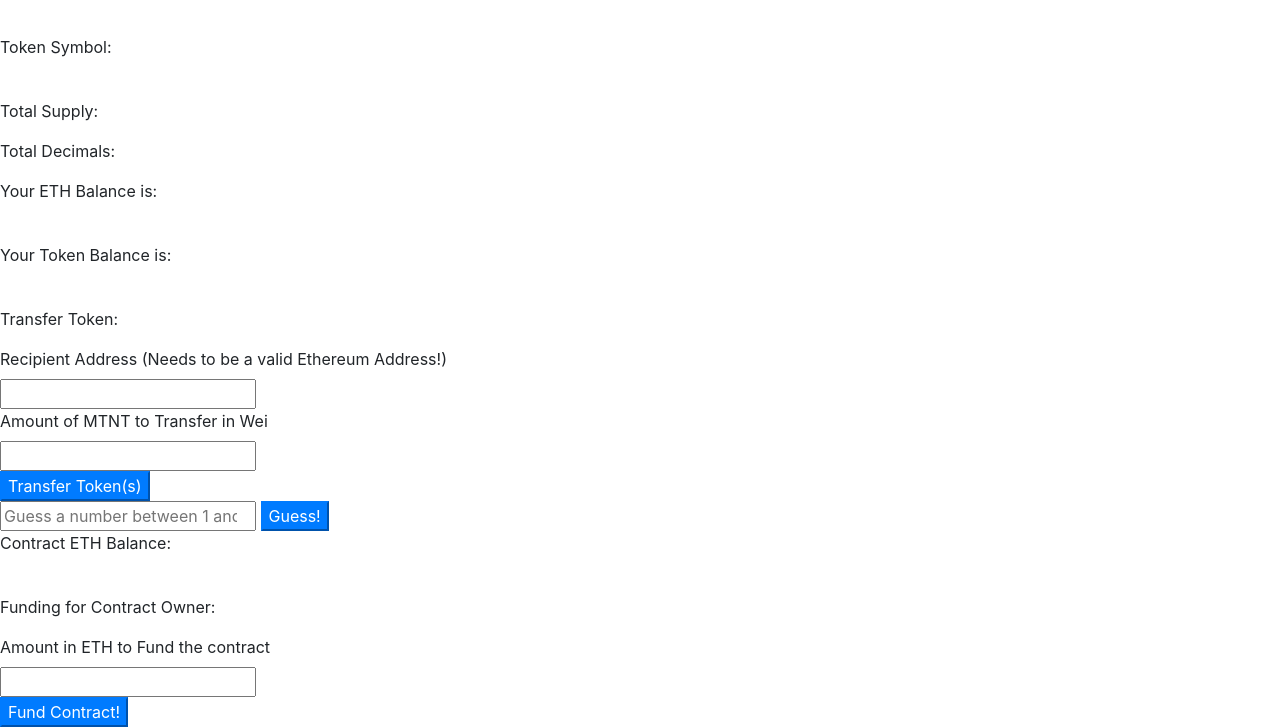
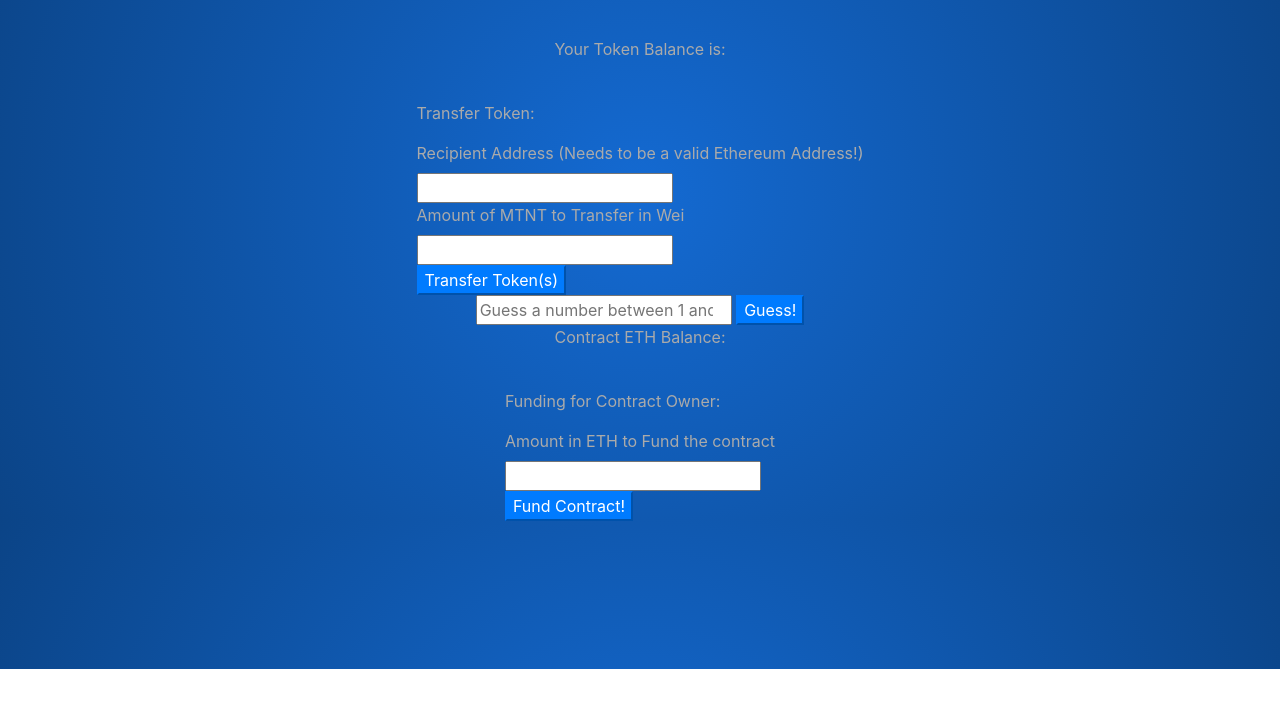
Before and after one commit to thomasender/erc20TestToken, a website: page frontend/index.html in a window 1280 px wide. Shown: the part 131-858 px from the top of the page. After the commit the page ends 800 px from the top, so only its background shows below. Drawn offline with nearby package versions, Linux system fonts and the light colour scheme.

Commit message:
start css design

```diff
--- a/frontend/index.html
+++ b/frontend/index.html
@@ -4,13 +4,13 @@
     <meta charset="UTF-8">
     <meta http-equiv="X-UA-Compatible" content="IE=edge">
     <meta name="viewport" content="width=device-width, initial-scale=1.0">
-    <link rel="stylesheet" href="style.css" />
+
     <script src="https://code.jquery.com/jquery-3.4.1.min.js"
       integrity="sha256-CSXorXvZcTkaix6Yvo6HppcZGetbYMGWSFlBw8HfCJo="
       crossorigin="anonymous"></script>
       <script src="https://stackpath.bootstrapcdn.com/bootstrap/4.4.1/js/bootstrap.min.js" integrity="sha384-wfSDF2E50Y2D1uUdj0O3uMBJnjuUD4Ih7YwaYd1iqfktj0Uod8GCExl3Og8ifwB6" crossorigin="anonymous"></script>
     <link rel="stylesheet" href="https://stackpath.bootstrapcdn.com/bootstrap/4.4.1/css/bootstrap.min.css" integrity="sha384-Vkoo8x4CGsO3+Hhxv8T/Q5PaXtkKtu6ug5TOeNV6gBiFeWPGFN9MuhOf23Q9Ifjh" crossorigin="anonymous">
-
+    <link rel="stylesheet" href="style.css" />
     <script src="web3.min.js"></script>
     <script src="abi.js"></script>
     <script src="main.js"></script>
@@ -26,11 +26,14 @@
         <p>Total Decimals:</p><span id="tokenDecimals"></span>
     </div>
 
+<div class="container">
     <div class="userData">
         <p>Your ETH Balance is: </p><span id="userEthBalance"></span><br/>
         <p>Your Token Balance is: </p><span id="userTokenBalance"></span><br/>
     </div>
+</div>
 
+<div class="container">
     <div class="makeTransaction">
         <p>Transfer Token:</p>
         <label for="transferRecipient">Recipient Address (Needs to be a valid Ethereum Address!)</label><br/>
@@ -39,23 +42,29 @@
         <input type="number" id="transferTokenAmount"></input><br/>
         <button class="btn-primary" id="transferTokenBtn">Transfer Token(s)</button><br/>
     </div>
+</div>
 
+<div class="container">
     <div class="randomNumber">
         <input type="number" id="userGuess" placeholder="Guess a number between 1 and 10" required></input>
         <button class="btn-primary" id="randomNumberBtn">Guess!</button>
     </div>
+</div>
 
+<div class="container">
     <div class="contractEthBalance">
         <p>Contract ETH Balance:</p><span id="contractEthBalance"></span><br/>
     </div>
+</div>
 
-
-
+<div class="container">
     <div class="funding">
         <p>Funding for Contract Owner:</p>
         <label for="fundingAmount">Amount in ETH to Fund the contract</label><br/>
         <input type="number" id="fundingAmount"></input><br/>
         <button class="btn-primary" id="fundContractBtn">Fund Contract!</button><br/>
     </div>
+</div>
+
 </body>
 </html>
--- a/frontend/style.css
+++ b/frontend/style.css
@@ -0,0 +1,41 @@
+body{
+    background: rgb(20,106,210);
+background: -moz-radial-gradient(circle, rgba(20,106,210,1) 0%, rgba(11,68,135,1) 100%);
+background: -webkit-radial-gradient(circle, rgba(20,106,210,1) 0%, rgba(11,68,135,1) 100%);
+background: radial-gradient(circle, rgba(20,106,210,1) 0%, rgba(11,68,135,1) 100%);
+filter: progid:DXImageTransform.Microsoft.gradient(startColorstr="#146ad2",endColorstr="#0b4487",GradientType=1);
+    color: #aaa;
+}
+
+.container {
+    display: flex;
+}
+.tokenHeader{
+
+    border-radius: 20px;
+    display: flex;
+    justify-content: space-around;
+}
+
+
+.userData{
+    margin: auto;
+}
+
+
+.makeTransaction{
+    margin: auto;
+}
+
+
+.randomNumber{
+    margin: auto;
+}
+
+.contractEthBalance{
+    margin: auto;
+}
+
+.funding{
+    margin: auto;
+}
```
